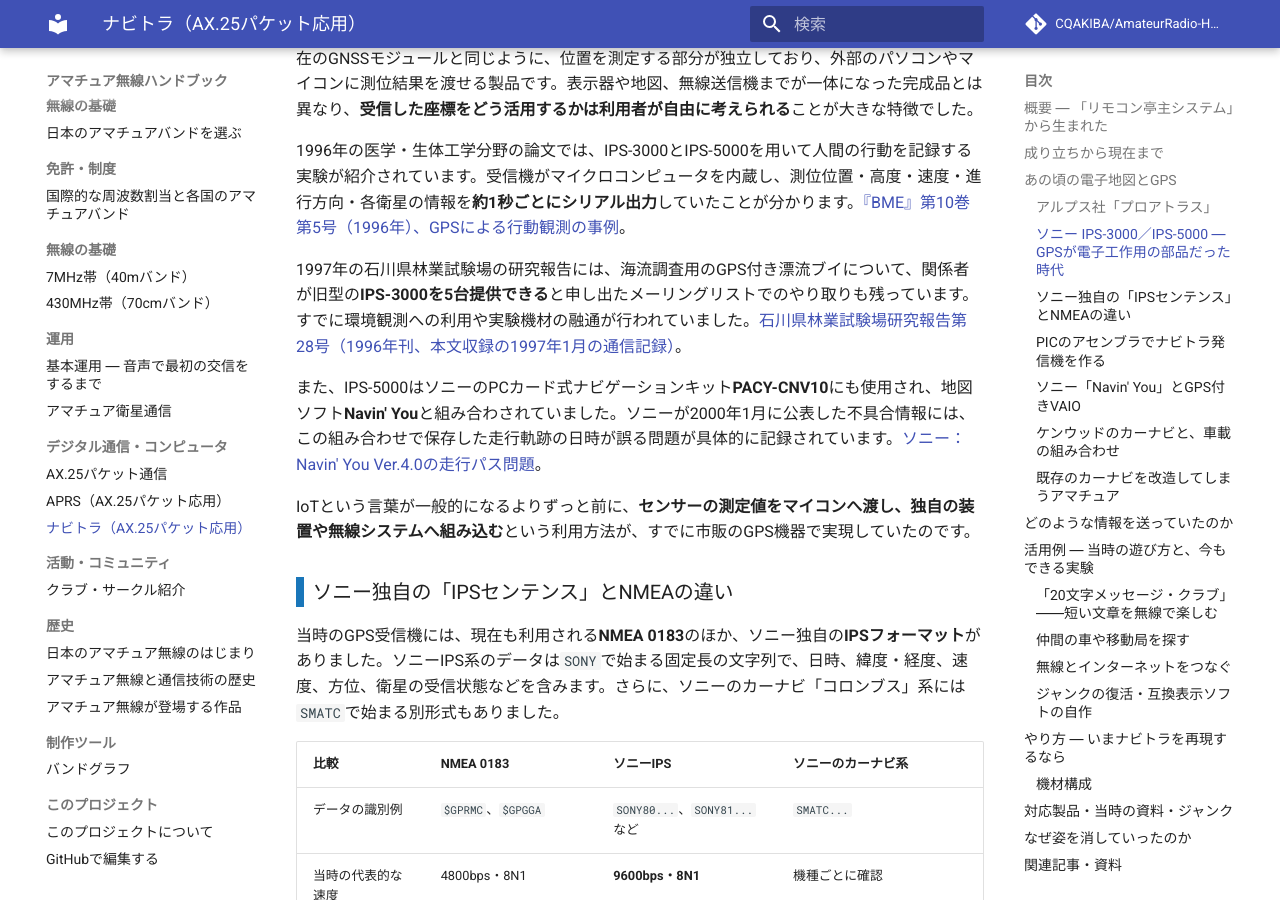
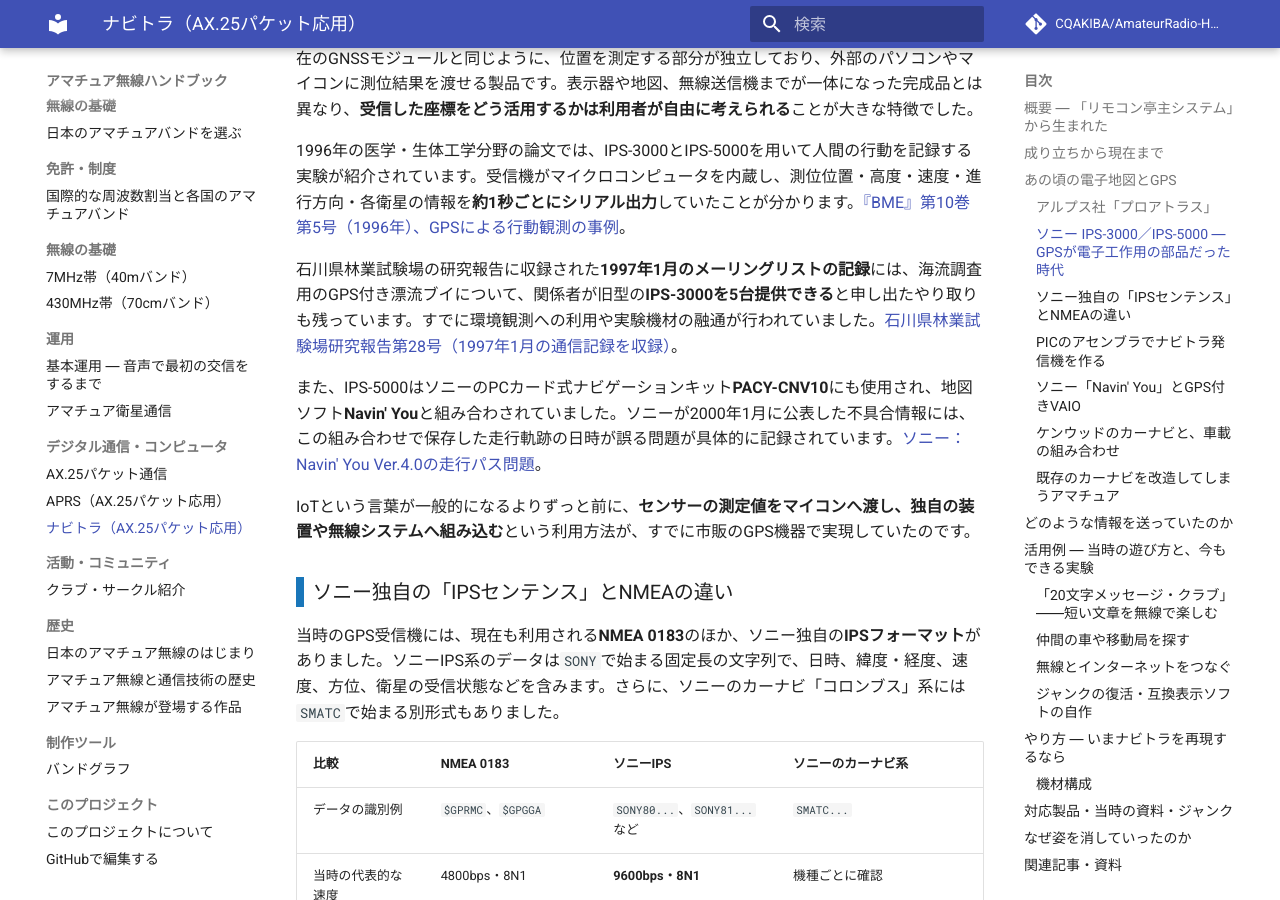
Before and after one commit to CQAKIBA/AmateurRadio-Handbook, an MkDocs documentation site: the page built from docs/07_デジタル通信・コンピュータ/ナビトラ.md, in a window 1280 px wide and 900 px high, scrolled down 2673 px. Built offline with MkDocs 1.6.1 and Material for MkDocs 9.7.7, drawn with Linux system fonts in a browser that asks for light colours; comment, search, counter and statistics services are not loaded.

Commit message:
docs: 古いIPS-3000提供記録の年月を通信原文に合わせ修正

```diff
--- a/docs/07_デジタル通信・コンピュータ/ナビトラ.md
+++ b/docs/07_デジタル通信・コンピュータ/ナビトラ.md
@@ -59,7 +59,7 @@
 
 1996年の医学・生体工学分野の論文では、IPS-3000とIPS-5000を用いて人間の行動を記録する実験が紹介されています。受信機がマイクロコンピュータを内蔵し、測位位置・高度・速度・進行方向・各衛星の情報を**約1秒ごとにシリアル出力**していたことが分かります。[『BME』第10巻第5号（1996年）、GPSによる行動観測の事例](https://www.jstage.jst.go.jp/article/jsmbe1987/10/5/10_5_39/_pdf/-char/ja)。
 
-1997年の石川県林業試験場の研究報告には、海流調査用のGPS付き漂流ブイについて、関係者が旧型の**IPS-3000を5台提供できる**と申し出たメーリングリストでのやり取りも残っています。すでに環境観測への利用や実験機材の融通が行われていました。[石川県林業試験場研究報告第28号（1996年刊、本文収録の1997年1月の通信記録）](https://www.pref.ishikawa.lg.jp/ringyo/publish/kenkyuuhoukoku/documents/28-4_nahotokainternet.pdf)。
+石川県林業試験場の研究報告に収録された**1997年1月のメーリングリストの記録**には、海流調査用のGPS付き漂流ブイについて、関係者が旧型の**IPS-3000を5台提供できる**と申し出たやり取りも残っています。すでに環境観測への利用や実験機材の融通が行われていました。[石川県林業試験場研究報告第28号（1997年1月の通信記録を収録）](https://www.pref.ishikawa.lg.jp/ringyo/publish/kenkyuuhoukoku/documents/28-4_nahotokainternet.pdf)。
 
 また、IPS-5000はソニーのPCカード式ナビゲーションキット**PACY-CNV10**にも使用され、地図ソフト**Navin' You**と組み合わされていました。ソニーが2000年1月に公表した不具合情報には、この組み合わせで保存した走行軌跡の日時が誤る問題が具体的に記録されています。[ソニー：Navin' You Ver.4.0の走行パス問題](https://www.sony.jp/support/vaio/products/software/navinyou/info7.html)。
 
```
